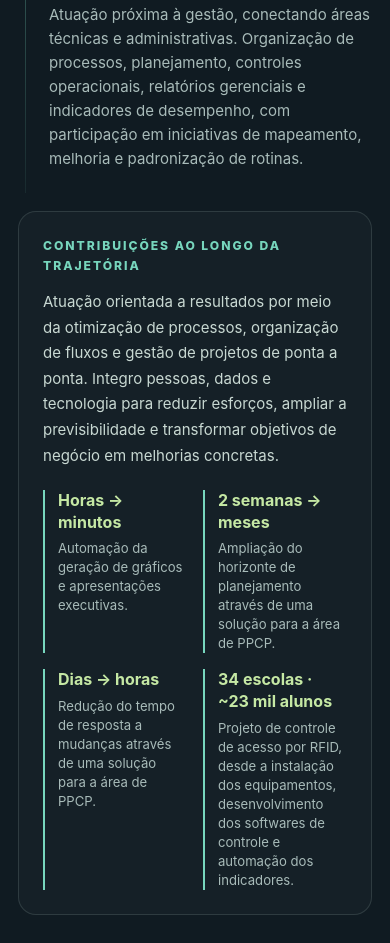
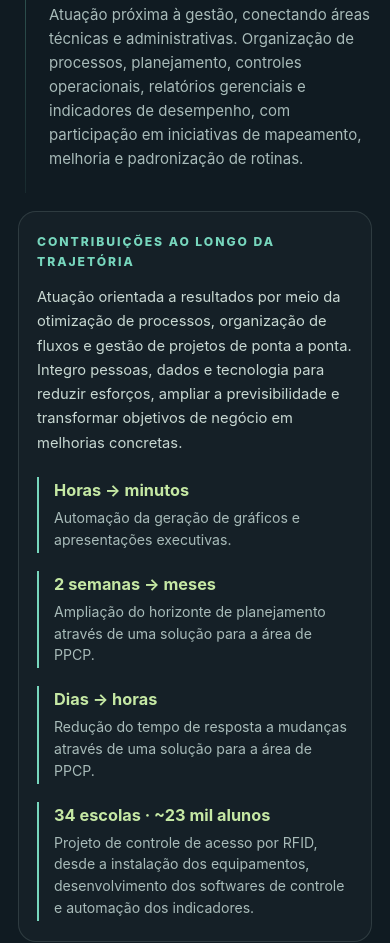
Before and after one commit to jefferson-alves-br/jefferson-alves-br.github.io, a plain HTML site: page index.html in a window 390 px wide. Shown: the part 6062-7005 px from the top of the page. Drawn offline with Linux system fonts and the light colour scheme.

Commit message:
Add files via upload

```diff
--- a/index.html
+++ b/index.html
@@ -130,7 +130,12 @@ footer{border-top:1px solid var(--line);padding:22px 0;color:#829995;font-size:.
  .timeline:before{left:7px}.timeline-item{grid-template-columns:1fr;gap:7px;padding:0 0 30px 31px}
  .timeline-item:before{left:1px}.period{text-align:left}
  .education{grid-template-columns:1fr}
- .impact-grid{grid-template-columns:1fr 1fr;gap:16px}
+ .impact-grid{grid-template-columns:minmax(0,1fr);gap:18px}
+ .impact{padding:2px 0 2px 15px;min-width:0}
+ .impact strong{font-size:1.02rem}
+ .impact span{font-size:.88rem;line-height:1.55}
+ .impact-strip{padding:20px 18px}
+ .impact-intro{font-size:.92rem;line-height:1.65}
  .contact-inner{display:block}.contact-actions{margin-top:24px}
  .mobile-contact{display:flex;position:fixed;z-index:30;bottom:14px;left:14px;right:14px;justify-content:center;background:var(--accent);color:#10231f;border-radius:999px;padding:15px;font-weight:800;box-shadow:0 10px 35px rgba(0,0,0,.4)}
  footer{padding-bottom:86px}
```
